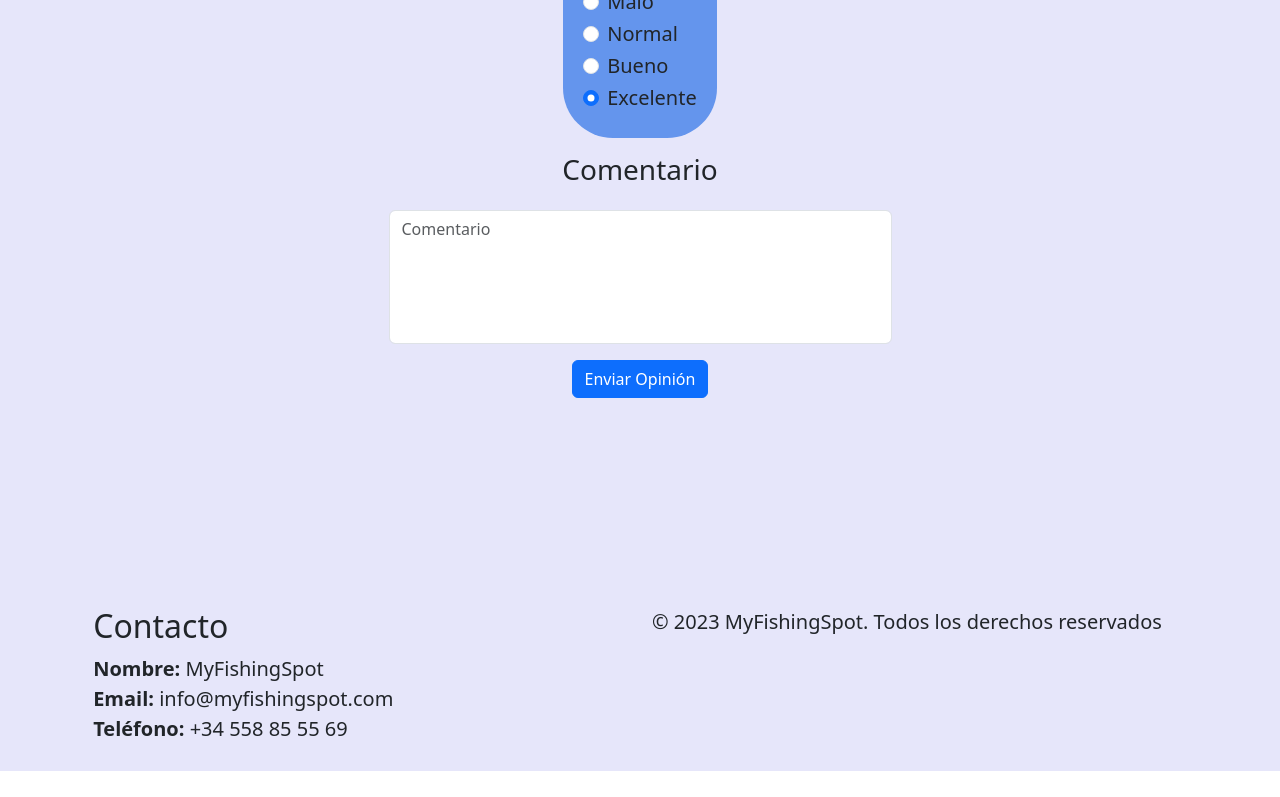
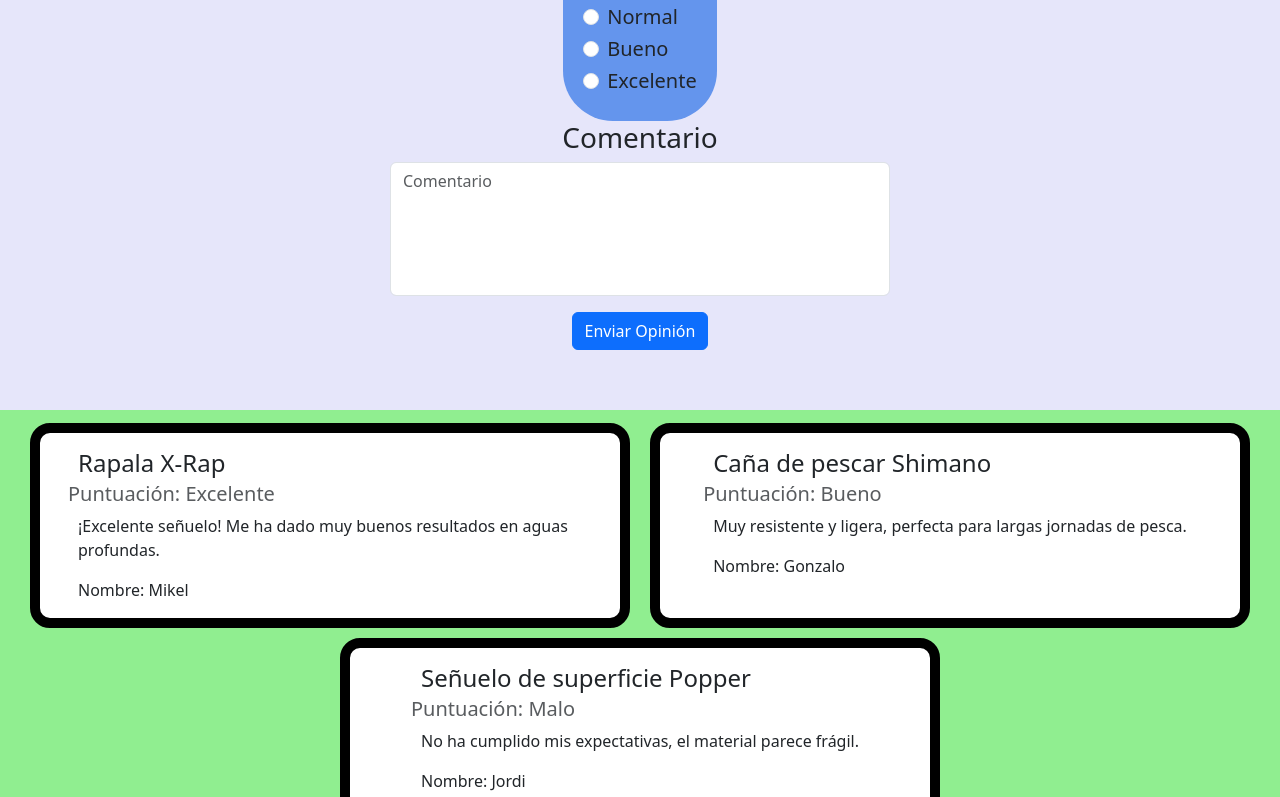
Before and after one commit to gonzalouli/reactproyect, a React (Create React App) app: page /opinions in a window 1280 px wide. Shown: the part 600-1397 px from the top of the page. Before the commit the page ends 1371 px from the top, so only its background shows below. Built offline with nearby package versions, Linux system fonts and the light colour scheme; the HTML template or start-up script is replaced by a standard one.

Commit message:
modificacion de tamanio

```diff
--- a/src/Pages/Opinion.jsx
+++ b/src/Pages/Opinion.jsx
@@ -1,13 +1,15 @@
 import React, {Fragment, useState} from 'react';
 import "../Styles/Opinion.css"
+import opinionsDB from "../database/opinionsDB";
 
 const Opinion = ()=>
 {
     const [review, setReview] = useState({
-        name: '',
+        nombre: '',
         email: '',
-        rating: '',
-        comment: ''
+        producto: '',
+        comentario: '',
+        calificacion: ''
     });
 
     const handleSubmit = (event) => {
@@ -26,6 +28,7 @@
 
     return (
         <Fragment>
+
                     <form onSubmit={handleSubmit} className="form d-flex flex-column align-items-center">
 
                         <div className="mb-3">
@@ -56,35 +59,48 @@
                                 />
 
                         </div>
+                        <div className="mb-3">
+                            <h3 className="label">
+                                Producto</h3>
+                            <input
+                                className="input form-control"
+                                type="text"
+                                name="producto"
+                                value={review.email}
+                                onChange={handleChange}
+                                required
+                                placeholder="Nombre del producto"
+                            />
 
+                        </div>
                         <h3 className="label">Calificación:</h3>
                         <div className="radiosform">
                             <div className="form-check">
-                    <input className="form-check-input" type="radio" name="radios" id="labelradios" value="option1" checked />
+                                <input className="form-check-input" type="radio" name="radios" id="labelradios" value="option1"  />
                                     <h5 className="form-check-label" htmlFor="labelradios">
                                         Pésimo
                                     </h5>
                             </div>
                             <div className="form-check">
-                    <input className="form-check-input" type="radio" name="radios" id="labelradios" value="option1" checked/>
+                                <input className="form-check-input" type="radio" name="radios" id="labelradios" value="option1" />
                                     <h5 className="form-check-label" htmlFor="labelradios">
                                         Malo
                                     </h5>
                             </div>
                             <div className="form-check">
-                    <input className="form-check-input" type="radio" name="radios" id="labelradios" value="option1" checked/>
+                                <input className="form-check-input" type="radio" name="radios" id="labelradios" value="option1" />
                                     <h5 className="form-check-label" htmlFor="labelradios">
                                         Normal
                                     </h5>
                             </div>
                             <div className="form-check">
-                    <input className="form-check-input" type="radio" name="radios" id="labelradios" value="option1" checked/>
+                                <input className="form-check-input" type="radio" name="radios" id="labelradios" value="option1" />
                                     <h5 className="form-check-label" htmlFor="labelradios">
                                         Bueno
                                     </h5>
                             </div>
                             <div className="form-check">
-                    <input className="form-check-input" type="radio" name="radios" id="labelradios" value="option1" checked/>
+                                <input className="form-check-input" type="radio" name="radios" id="labelradios" value="option1" />
                                     <h5 className="form-check-label" htmlFor="labelradios">
                                         Excelente
                                     </h5>
@@ -103,13 +119,34 @@
                                     maxLength="450"
                                     placeholder="Comentario"
                                     rows={5} // Número de filas
-                        cols={50}
+                                    cols={30}
                                 ></textarea>
 
                         </div>
 
                         <button className="btn btn-primary" type="submit">Enviar Opinión</button>
                     </form>
+            <div className="comment-container d-flex justify-content-center align-items-center">
+                <div className="row justify-content-center row-container ">
+                        {
+                        opinionsDB.map((op,index)=>{
+                            return (
+                                <div className="card" key={index} >
+                                    <div className="card-body">
+                                        <h4 className="card-title">{op.producto}</h4>
+                                        <h5 className="card-subtitle mb-2 text-muted">Puntuación: {op.calificacion}</h5>
+                                        <p className="card-text">
+                                            {op.comentario}
+                                        </p>
+                                        <p className="card-text">Nombre: {op.nombre}</p>
+                                    </div>
+                                </div>
+                            )
+                            })
+                        }
+                </div>
+            </div>
+
         </Fragment>
     );
 
--- a/src/Styles/Opinion.css
+++ b/src/Styles/Opinion.css
@@ -1,16 +1,20 @@
 .label{
-    padding: 3%;
     min-width: 500px;
     position: relative;
     text-align: center;
 }
 
 
+
 .form
 {
-    margin-left: 3%;
-    margin-right: 3%;
-    padding: 3% 5%;
+    margin-left: 50px;
+    margin-right: 50px;
+    padding: 50px 50px;
+}
+
+.card{
+    margin-bottom: 15px;
 }
 
 .textarea{
@@ -21,8 +25,37 @@
     align-items: center;
 }
 
+.row-container{
+    background-color: lightgreen;
+}
+
+.row-container{
+    overflow-x: auto;
+    overflow-y: auto;
+    max-height: 400px;
+
+}
+
+.card{
+    border: solid 10px black !important;
+    border-radius: 20px !important;
+    max-width: 600px!important;
+    margin: 10px;
+}
+
+
+
 .radiosform{
     background-color: cornflowerblue;
     padding: 20px;
     border-radius: 50px ;
 }
+
+.response{
+
+    background-color: cornflowerblue;
+    border: 20px solid black;
+    border-radius: 50px;
+    padding: 10px;
+    margin-bottom: 15px;
+}
--- /dev/null
+++ b/src/database/opinionsDB.js
@@ -0,0 +1,26 @@
+const OpinionDB =  [
+        {
+            nombre: "Mikel",
+            producto: "Rapala X-Rap",
+            comentario: "¡Excelente señuelo! Me ha dado muy buenos resultados en aguas profundas.",
+            calificacion: "Excelente",
+            email: "mikel@gmail.com"
+        },
+        {
+            nombre: "Gonzalo",
+            producto: "Caña de pescar Shimano",
+            comentario: "Muy resistente y ligera, perfecta para largas jornadas de pesca.",
+            calificacion: "Bueno",
+            email: "gonzalo@hotmail.com"
+        },
+        {
+            nombre: "Jordi",
+            producto: "Señuelo de superficie Popper",
+            comentario: "No ha cumplido mis expectativas, el material parece frágil.",
+            calificacion: "Malo",
+            email: "jordi@outlook.com"
+        }
+    ]
+
+
+export default OpinionDB
```
Lines whose indentation alone changed are shown as unchanged.
